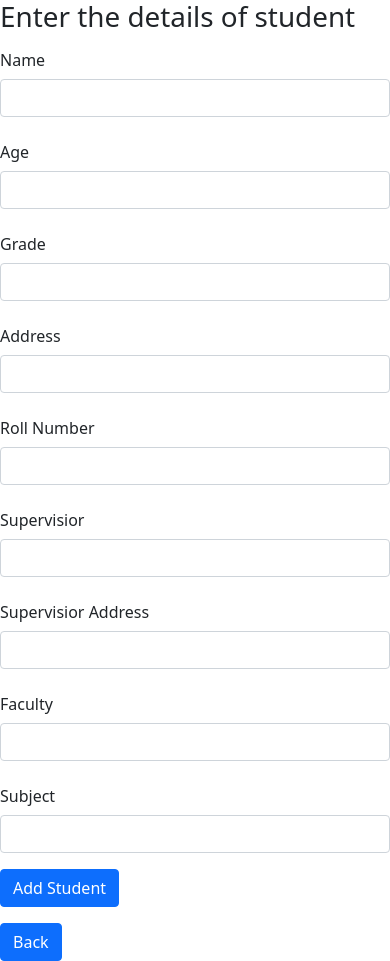
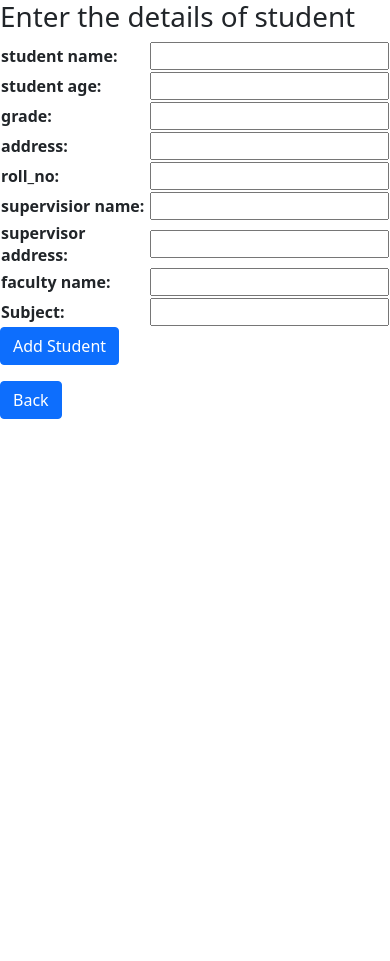
Before and after one commit to sailesh130/student_management_Django, a Django app: page /add in a window 390 px wide. After the commit the page ends 419 px from the top, so only its background shows below. Run offline with Django 3.2, Linux system fonts and the light colour scheme.

Commit message:
created django form
removed unused libraries

added column named subject in indexpage  table

```diff
--- /dev/null
+++ b/student_management/forms.py
@@ -0,0 +1,37 @@
+from django import forms
+from django.contrib.postgres.forms import SimpleArrayField
+from django.core.validators import MaxValueValidator, MinValueValidator
+
+class People(forms.Form):
+    name = forms.CharField(label="student name",min_length=3,max_length=100)
+    class Meta:
+        abstract = True
+
+
+class RegisterForm( People,forms.Form):
+
+    email = forms.EmailField(label="email",max_length=254)
+    password = password = forms.CharField(label="password",widget=forms.PasswordInput)
+    conformation = forms.CharField(label="conformation",widget=forms.PasswordInput)
+
+
+class AddStudent( People,forms.Form):
+
+    age = forms.IntegerField(label="student age",validators=[MinValueValidator(1)])
+    grade = forms.IntegerField(label="grade",validators=[MinValueValidator(1),MaxValueValidator(12)])
+    address = forms.CharField(label="address",min_length=3,max_length=100,error_messages = {
+                 'exceed':'Number of character cannot exceed 100'})
+    roll_no = forms.IntegerField(label="roll_no",validators=[MinValueValidator(1)])
+    supervisior = forms.CharField(label='supervisior name',min_length=3,max_length=100)
+    supervisior_add = forms.CharField(label='supervisor address',min_length=3,max_length=100)
+    faculty = forms.CharField(label='faculty name',min_length=3,max_length=100)
+    subject =  SimpleArrayField(forms.CharField(label="subject",max_length=100,min_length=3))
+
+
+class UpdateStudent( People, forms.Form):
+    field = forms.CharField(label='field name',max_length=100,
+    error_messages = {
+                 'exceed':'Number of character cannot exceed 100'})
+    value = forms.CharField(label='field value',max_length=100,
+    error_messages = {
+                 'exceed':'Number of character cannot exceed 100'})
--- a/student_management/templates/student_management/add_student.html
+++ b/student_management/templates/student_management/add_student.html
@@ -1,64 +1,13 @@
 {% extends 'student_management/layout.html' %}
 
 {% block body %}
+
 <h1>Enter the details of student </h1>
 <form action="{% url 'add' %}" method="post">
   {% csrf_token %}
-    <div class="row mb-3">
-      <label for="name" class="col-sm-2 col-form-label">Name</label>
-      <div class="col-sm-10">
-        <input type="text" class="form-control" id="name" name='name'>
-      </div>
-    </div>
-    <div class="row mb-3">
-      <label for="age" class="col-sm-2 col-form-label">Age</label>
-      <div class="col-sm-10">
-        <input type="number" class="form-control" id="age" name='age'>
-      </div>
-    </div>
-    <div class="row mb-3">
-        <label for="grade" class="col-sm-2 col-form-label">Grade</label>
-        <div class="col-sm-10">
-          <input type="number" class="form-control" id="grade" name='grade'>
-        </div>
-      </div>
-      <div class="row mb-3">
-        <label for="address" class="col-sm-2 col-form-label">Address</label>
-        <div class="col-sm-10">
-          <input type="text" class="form-control" id="address" name='address'>
-        </div>
-      </div>
-      <div class="row mb-3">
-        <label for="roll" class="col-sm-2 col-form-label">Roll Number</label>
-        <div class="col-sm-10">
-          <input type="number" class="form-control" id="roll" name='roll'>
-        </div>
-      </div>
-      <div class="row mb-3">
-        <label for="super" class="col-sm-2 col-form-label">Supervisior</label>
-        <div class="col-sm-10">
-          <input type="text" class="form-control" id="super" name='supervisior'>
-        </div>
-      </div>
-      <div class="row mb-3">
-        <label for="super_add" class="col-sm-2 col-form-label">Supervisior Address</label>
-        <div class="col-sm-10">
-          <input type="text" class="form-control" id="super_add" name='supervisior_add'>
-        </div>
-      </div>
-      <div class="row mb-3">
-        <label for="faculty" class="col-sm-2 col-form-label">Faculty</label>
-        <div class="col-sm-10">
-          <input type="text" class="form-control" id="super" name='faculty'>
-        </div>
-      </div>
-      <div class="row mb-3">
-        <label for="subject" class="col-sm-2 col-form-label">Subject</label>
-        <div class="col-sm-10">
-          <input type="text" class="form-control" id="subject" name='subject'>
-        </div>
-      </div>
-
+    <table>
+      {{form.as_table}}
+    </table>
 
     <button type="submit" class="btn btn-primary">Add Student</button>
   </form>
--- a/student_management/views.py
+++ b/student_management/views.py
@@ -1,50 +1,63 @@
-from django.shortcuts import render,redirect,HttpResponse
+from django.shortcuts import render,redirect
 from django.urls import reverse
 from .models import User,Student,Supervisior,Subject,Faculty
 from django.db import IntegrityError
 from django.contrib.auth import authenticate, login, logout
-
+from .forms import AddStudent, RegisterForm,UpdateStudent
 # Create your views here.
 def add_student(request):
     if request.method == 'POST':
-        name = request.POST['name'].capitalize()
-        age = request.POST['age']
-        grade= request.POST['grade']
-        address =request.POST['address'].capitalize()
-        roll_no = request.POST['roll']
-        supervisior = request.POST['supervisior'].capitalize()
-        sup_address = request.POST['supervisior_add'].capitalize()
-        faculty = request.POST['faculty'].capitalize()
-        subject = request.POST['subject'].split(',')
-        subject = [s.capitalize() for s in subject ]
-        try:
-            sup = Supervisior.objects.get(name=supervisior, address=sup_address)
-        except Supervisior.DoesNotExist:
-            sup = Supervisior(name=supervisior,address=address)
-            sup.save()
-        try:
-            fac = Faculty.objects.get(name=faculty)
-        except Faculty.DoesNotExist:
-            fac = Faculty(name=faculty)
-            fac.save()
-        student = Student.objects.create(name=name,age=age,grade=grade,address=address,roll_no=roll_no,supervisior=sup,
-        faculty=fac)
-        student.save()
-        for sub in subject:
-            try:
-                subj = Subject.objects.get(name=sub,faculty=fac)
-            except Subject.DoesNotExist:
-                subj = Subject(name=sub,faculty=fac)
-                subj.save()
-            student.subject.add(subj)
+        form = AddStudent(request.POST)
+        if form.is_valid():
+            name = form.cleaned_data['name'].capitalize()
+            age = form.cleaned_data['age']
+            grade= form.cleaned_data['grade']
+            address =form.cleaned_data['address'].capitalize()
+            roll_no = form.cleaned_data['roll_no']
+            supervisior = form.cleaned_data['supervisior'].capitalize()
+            sup_address = form.cleaned_data['supervisior_add'].capitalize()
+            faculty = form.cleaned_data['faculty'].capitalize()
+            subject = form.cleaned_data['subject']
 
-        return redirect(reverse('index'))
+            subject = [s.capitalize() for s in subject ]
+
+            record,sup = Supervisior.objects.get_or_create(name=supervisior, address=sup_address)
+            if record:
+                supervisior = record
+            else:
+                supervisior = sup
+                sup.save()
+
+            fac_record , fact =Faculty.objects.get_or_create(name=faculty)
+            if fac_record:
+                fac = fac_record
+            else:
+                fac= fact
+                fact.save()
+            print(sup)
+            student = Student.objects.create(name=name,age=age,grade=grade,address=address,roll_no=roll_no,supervisior=supervisior,
+            faculty=fac)
+            student.save()
+
+            for sub in subject:
+                sub_record,subject = Subject.objects.get_or_create(name=sub,faculty=fac)
+                if sub_record:
+                    subj = sub_record
+                else:
+                    subject.save()
+                    subj = subject
+                student.subject.add(subj)
+
+            return redirect(reverse('index'))
+        else:
+            return render(request,'student_management/add_student.html',{'form':form})
 
 
 
     else:
+        form = AddStudent()
 
-        return render(request,'student_management/add_student.html')
+        return render(request,'student_management/add_student.html',{'form':form})
 
 def search_student(request):
     if request.method == 'POST':
@@ -58,18 +71,23 @@ def search_student(request):
 
 def update_student(request):
     if request.method == 'POST':
-        name = request.POST['name'].capitalize()
-        field = request.POST['field']
-        value = request.POST['value']
+        form = UpdateStudent(request.POST)
+        if form.is_valid():
+            name = form.cleaned_data['name'].capitalize()
+            field = form.cleaned_data['field']
+            value = form.cleaned_data['value']
         try:
             s = Student.objects.get(name=name)
         except:
-            return render(request,'student_management/update_student.html',{ 'message' :"No record to update"})
+            form = UpdateStudent()
+            return render(request,'student_management/update_student.html',{ 'message' :"No record to update",'form':form})
 
         if field == 'supervisior':
-            return render(request,'student_management/update_student.html',{ 'message' :"cannot update supervisior field"})
+            form = UpdateStudent()
+            return render(request,'student_management/update_student.html',{ 'message' :"cannot update supervisior field",'form':form})
         elif field =='faculty':
-            return render(request,'student_management/update_student.html',{ 'message' :"cannot update supervisior field"})
+            form = UpdateStudent()
+            return render(request,'student_management/update_student.html',{ 'message' :"cannot update supervisior field",'form':form})
 
         else:
             value = int(value)
@@ -80,8 +98,8 @@ def update_student(request):
             return redirect(reverse('index'))
 
     else:
-
-        return render (request,'student_management/update_student.html')
+        form = UpdateStudent()
+        return render (request,'student_management/update_student.html',{'form':form})
 
 
 def delete_student(request):
@@ -133,19 +151,26 @@ def logout_view(request):
 
 def register(request):
     if request.method == 'POST':
-        username = request.POST['username']
-        email = request.POST['email']
-        password = request.POST['password']
-        conformation = request.POST['conformation']
-        if password != conformation:
-            return render(request,'student_management/layout.html',{'message':'password must match'})
-        try:
-            user = User.objects.create_user(username, email, password)
-            user.save()
-        except IntegrityError:
+        form = RegisterForm(request.POST)
+        if form.is_valid():
+            username = form.cleaned_data['name'].capitalize()
+            email = form.cleaned_data['email']
+            password = form.cleaned_data['password']
+            conformation = form.cleaned_data['conformation']
 
-            return render(request,"student_management/register.html",{'message':'username already taken'})
-        login(request, user)
-        return redirect(reverse('index'))
+            if password != conformation:
+                form = RegisterForm()
+                return render(request,'student_management/register.html',{'message':'password must match','form':form})
+
+            try:
+                user = User.objects.create_user(username, email, password)
+                user.save()
+            except IntegrityError:
+                form = RegisterForm()
+                return render(request,"student_management/register.html",{'message':'username already taken','form':form})
+            login(request, user)
+            return redirect(reverse('index'))
+
     else:
-        return render(request,"student_management/register.html")
+        form = RegisterForm()
+        return render(request,"student_management/register.html",{'form':form})
--- a/webapp/settings.py
+++ b/webapp/settings.py
@@ -75,7 +75,7 @@ AUTH_USER_MODEL = "student_management.User"
 
 # Database
 # https://docs.djangoproject.com/en/3.2/ref/settings/#databases
-print(os.environ.get("DATABASE_PASSWORD"))
+
 DATABASES = {
     'default': {
         'ENGINE': 'django.db.backends.postgresql',
```
Also changed, not shown: student_management/templates/student_management/index.html (+11 -1 lines), student_management/templates/student_management/register.html (+5 -13 lines), student_management/templates/student_management/update_student.html (+3 -18 lines).
